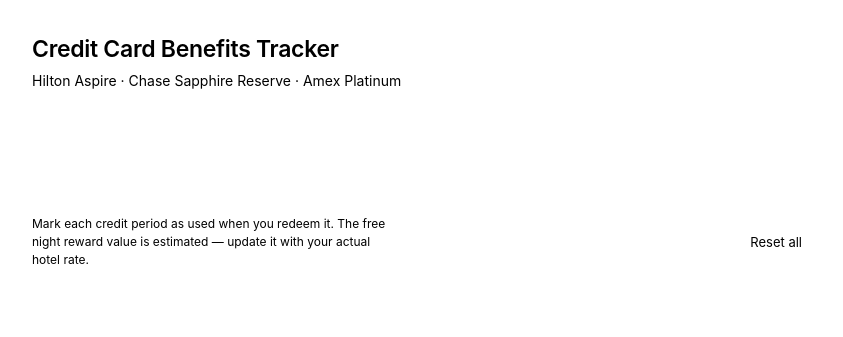
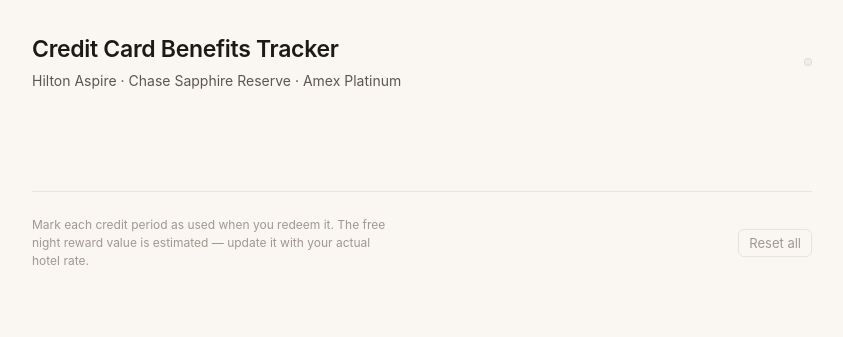
Before and after one commit to Maine2828/CCBT-, a plain HTML site: page index.html in a window 1280 px wide. Shown: the whole page, without its empty margins (218-1061 px from the left). Drawn offline with Linux system fonts and the light colour scheme.

Commit message:
Update index.html

```diff
--- a/index.html
+++ b/index.html
@@ -15,7 +15,7 @@
 <link rel="manifest" href="data:application/manifest+json,%7B%22name%22%3A%22Card%20Benefits%20Tracker%22%2C%22short_name%22%3A%22Benefits%22%2C%22display%22%3A%22standalone%22%2C%22background_color%22%3A%22%23FAF7F2%22%2C%22theme_color%22%3A%22%231A1917%22%2C%22start_url%22%3A%22.%22%7D">
 <style>
 *, *::before, *::after { box-sizing: border-box; margin: 0; padding: 0; }
-    18	:root {
+:root {
   /* ── Light mode: warm cream ── */
   --bg:#FAF7F2; --surface:#FFFEFB; --surface2:#F2EDE4;
   --border:rgba(0,0,0,0.08); --border-med:rgba(0,0,0,0.14);
```
